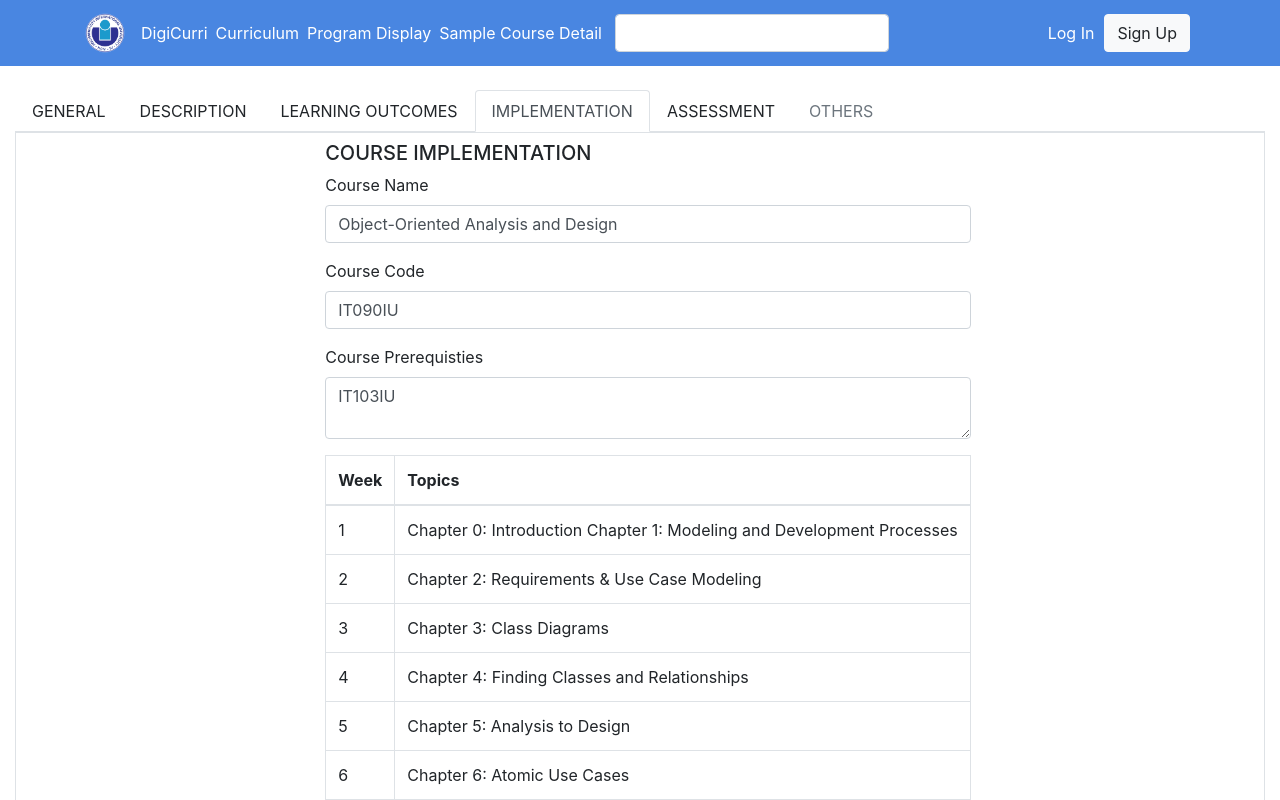
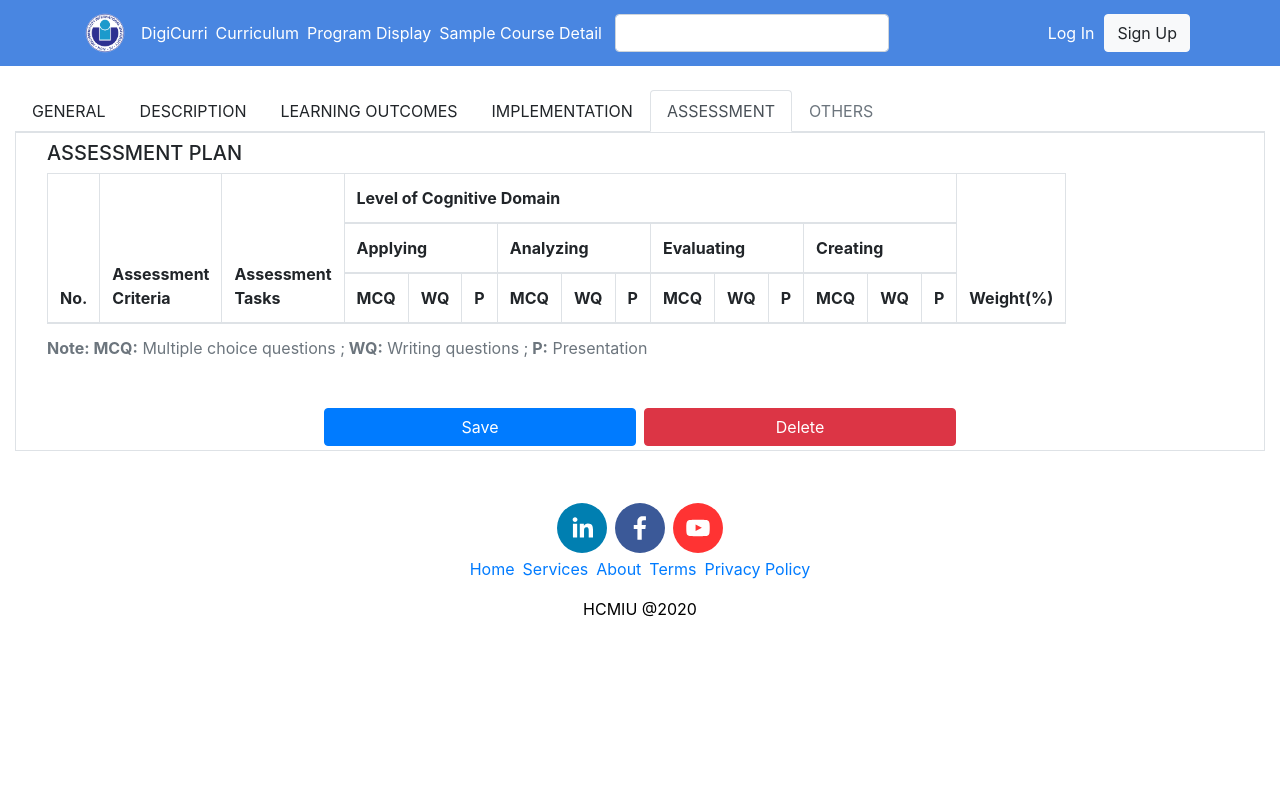
Before and after one commit to hcmiu-se-club-2019/digi-curriculum, a React (Create React App) app: page /course/IT090IU in a window 1280 px wide. Shown: the top 800 px of the page. Built offline with nearby package versions, Linux system fonts and the light colour scheme.

Commit message:
Setup thead for Assessment

```diff
--- /dev/null
+++ b/src/components/courseDetail/courseTabs/CourseAssessmentTab.jsx
@@ -0,0 +1,92 @@
+import React, { Component } from "react";
+import PropTypes from 'prop-types';
+import { Table } from "reactstrap";
+// import { Field } from 'formik';
+
+// import FormModal from '../../common/FormModal'
+// import Input from '../../common/FormModal/Input'
+
+const TabForm = (props) => {
+  // const { values } = props;
+  return (
+    <form onSubmit={function () {}} className="course-general-form border">
+      <div className="d-flex">
+        <div className="col-sm-5 mt-2 ml-3">
+          <div>
+            <h5>ASSESSMENT PLAN</h5>
+          </div>
+          <div className="course-detail-fields">
+            <Table bordered>
+              <caption>
+                <strong>Note: MCQ:</strong> Multiple choice questions ;
+                <strong> WQ:</strong> Writing questions ;
+                <strong> P:</strong> Presentation
+              </caption>
+              <thead>
+                <tr>
+                  <th rowSpan={3}>No.</th>
+                  <th rowSpan={3}>Assessment Criteria</th>
+                  <th rowSpan={3}>Assessment Tasks</th>
+                  <th colSpan={4*3}>Level of Cognitive Domain</th>
+                  <th rowSpan={3}>Weight(%)</th>
+                </tr>
+                <tr>
+                  <th colSpan={3}>Applying</th>
+                  <th colSpan={3}>Analyzing</th>
+                  <th colSpan={3}>Evaluating</th>
+                  <th colSpan={3}>Creating</th>
+                </tr>
+                <tr>
+                  {[1, 2, 3, 4].map( index =>
+                    <>
+                      <th>MCQ</th>
+                      <th>WQ</th>
+                      <th>P</th>
+                    </>
+                  )}
+                </tr>
+              </thead>
+            </Table>
+          </div>
+        </div>
+      </div>
+      <div className="mt-3 d-flex justify-content-center">
+        <button className="btn btn-primary m-1 w-25">Save</button>
+        <button className="btn btn-danger m-1 w-25">Delete</button>
+      </div>
+    </form>
+  );
+};
+
+class CourseAssessmentTab extends Component {
+  // constructor(props) {
+  //   super(props);
+  //   // this.state = { initialValues: {} };
+  // }
+
+  render() {
+    const { initialValues } = this.props;
+    return (
+      <section className="content pb-5">
+        <div className="edit-client-detail-form-container container-fluid bg-white">
+          <div className="row">
+            <div className="col-sm-12">
+              {/* <FormModal
+                    initialValues={initialValues}
+                    component={<Form {...this.props} />}
+                /> */}
+              <TabForm values={initialValues} />
+            </div>
+          </div>
+        </div>
+      </section>
+    );
+  }
+}
+
+
+CourseAssessmentTab.propTypes = {
+  implementation: PropTypes.object.isRequired
+}
+
+export default CourseAssessmentTab
--- a/src/components/courseDetail/courseTabs/CourseImplementationTab.jsx
+++ b/src/components/courseDetail/courseTabs/CourseImplementationTab.jsx
@@ -1,5 +1,5 @@
 import React, { Component } from "react";
-import { Form, FormGroup, Label, Input, Table } from "reactstrap";
+import { Table } from "reactstrap";
 
 // import { Field } from 'formik';
 
@@ -11,50 +11,70 @@ const TabForm = (props) => {
   return (
     <form onSubmit={function () {}} className="course-outcome-form border">
       <div className="d-flex justify-content-center">
-        <div className="mt-2 ml-3">
+        <div className="col-sm-5 border mt-2 ml-3">
           <div>
-            <h5>COURSE IMPLEMENTATION</h5>
+            <h6>COURSE IMPLEMENTATION</h6>
           </div>
           <div className="course-detail-fields">
-            <Form>
-              <FormGroup className='d-block'>
-                <FormGroup>
-                  <Label for="name">Course Name</Label>
-                  <Input
-                    type="text"
-                    name="courseName"
-                    id="courseName"
-                    value={values.name}
-                  />
-                </FormGroup>
-                <FormGroup>
-                  <Label for="id">Course Code</Label>
-                  <Input
-                    type="text"
-                    name="courseId"
-                    id="courseName"
-                    value={values.id}
-                  />
-                </FormGroup>
-              </FormGroup>
-              <FormGroup>
-                <Label for="required">Course Prerequisties</Label>
-                <Input
-                  type="textarea"
-                  name="courseRequired"
-                  id="courseRequired"
-                  value={typeof values.prerequisties === 'object' ? values.prerequisties.join('\n') : values.prerequisties}
-                />
-              </FormGroup>
-            </Form>
             <Table bordered>
+              <caption className='text-center'>Course Time Implementation</caption>
+              <thead>
+                <tr>
+                  <th scope='col'>Type</th>
+                  <th scope='col'>Number of Weeks</th>
+                  <th scope='col'>Periods Per Week</th>
+                </tr>
+              </thead>
+              <tbody>
+                {
+                  typeof values.implementation === 'object'
+                  && typeof values.implementation.times === 'object'
+                  && values.implementation.times.map(time =>
+                    <tr>
+                      <td>{time.type}</td>
+                      <td>{time.weekNum}</td>
+                      <td>{time.periodsPerWeek}</td>
+                    </tr>
+                  )
+                }
+              </tbody>
+            </Table>
+            <Table bordered>
+              <caption className='text-center'>Teaching and Learning Activities</caption>
+              <thead>
+                <tr>
+                  <th scope='col'>Type</th>
+                  <th scope='col'>Forms</th>
+                </tr>
+              </thead>
+              <tbody>
+                {
+                  typeof values.implementation === 'object'
+                  && typeof values.implementation.activities === 'object'
+                  && values.implementation.activities.map(activity =>
+                    <tr>
+                      <td>{activity.type}</td>
+                      <td>{activity.forms ?? 'null'}</td>
+                    </tr>
+                  )
+                }
+              </tbody>
+            </Table>
+          </div>
+        </div>
+        <div className="col-sm-5 border offset-sm-1 mt-2">
+          <div>
+            <h6>COURSE OUTLINE</h6>
+          </div>
+          <div className="course-detail-fields">
+            <Table bordered >
               <thead>
                 <tr>
                   <th scope='col'>Week</th>
                   <th scope='col'>Topics</th>
                 </tr>
               </thead>
-              <tbody>
+              <tbody style={{fontSize:'12px'}}>
                 {
                   typeof values.implementation === 'object'
                   && typeof values.implementation.outlines === 'object'
--- a/src/components/courseDetail/index.js
+++ b/src/components/courseDetail/index.js
@@ -7,6 +7,7 @@ import CourseGeneralTab from "./courseTabs/CourseGeneralTab";
 import CourseDescriptionTab from "./courseTabs/CourseDescriptionTab";
 import CourseOutcomeTab from "./courseTabs/CourseOutcomeTab";
 import CourseImplementationTab from "./courseTabs/CourseImplementationTab";
+import CourseAssessmentTab from "./courseTabs/CourseAssessmentTab";
 
 const courseList = state.courses;
 const tabList = [
@@ -40,7 +41,7 @@ export default class CourseDetail extends Component {
   constructor(props) {
     super(props);
     this.state = {
-      activeTab: "4",
+      activeTab: "5",
       course: {},
       isOpeningModal: false,
     };
@@ -94,6 +95,7 @@ export default class CourseDetail extends Component {
         {activeTab === "2" && <CourseDescriptionTab initialValues={course}/>}
         {activeTab === "3" && <CourseOutcomeTab initialValues={course}/>}
         {activeTab === "4" && <CourseImplementationTab initialValues={course}/>}
+        {activeTab === "5" && <CourseAssessmentTab initialValues={course}/>}
       </div>
     );
   }
```
